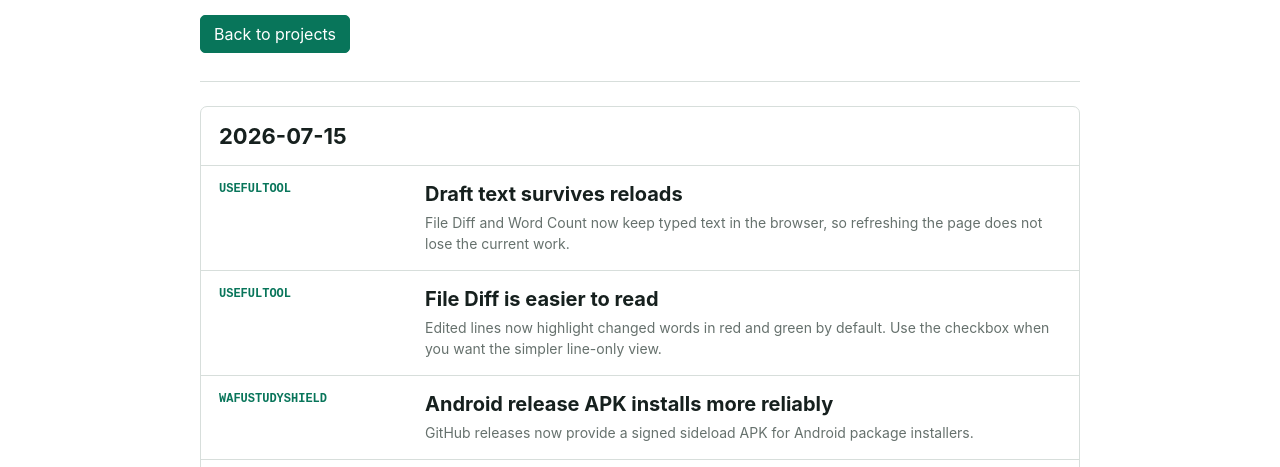
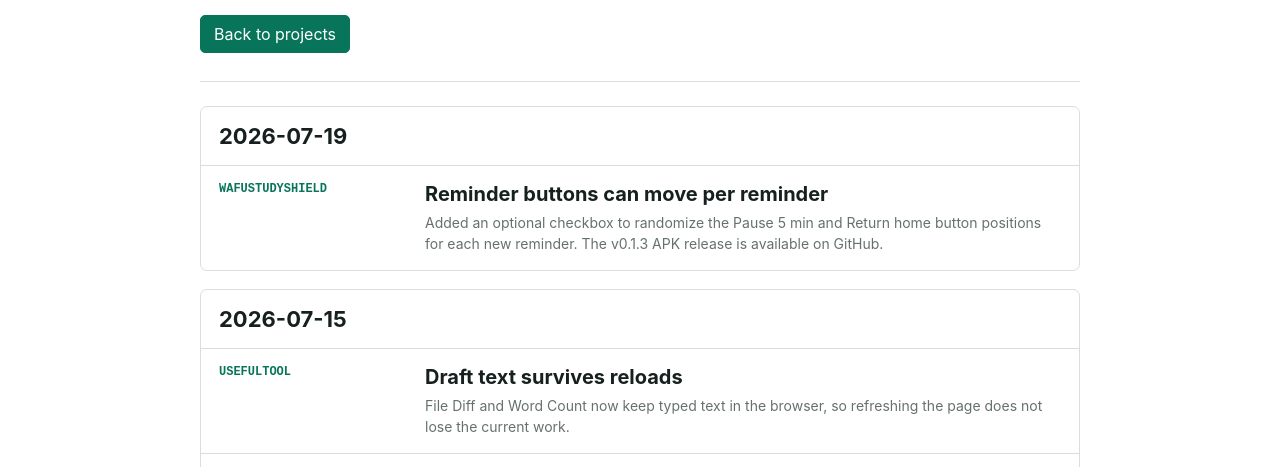
Before and after one commit to fuchi-no-dokuneko/fuchi-no-dokuneko.github.io, a plain HTML site: page updates.html in a window 1280 px wide. Shown: the part 325-792 px from the top of the page. Drawn offline with Linux system fonts and the light colour scheme.

Commit message:
Log WafuStudyShield random reminder buttons

```diff
--- a/updates.html
+++ b/updates.html
@@ -16,6 +16,10 @@
       <a class="button-link primary" href="/">Back to projects</a>
     </section>
     <section class="log-list" aria-label="Recent user-facing updates">
+      <article class="log-day">
+        <h2>2026-07-19</h2>
+        <div class="log-entry"><span class="repo">WafuStudyShield</span><div><h3>Reminder buttons can move per reminder</h3><p>Added an optional checkbox to randomize the Pause 5 min and Return home button positions for each new reminder. The v0.1.3 APK release is available on GitHub.</p></div></div>
+      </article>
       <article class="log-day">
         <h2>2026-07-15</h2>
         <div class="log-entry"><span class="repo">UsefulTool</span><div><h3>Draft text survives reloads</h3><p>File Diff and Word Count now keep typed text in the browser, so refreshing the page does not lose the current work.</p></div></div>
```
Also changed, not shown: updates.md (+4 -0 lines).
